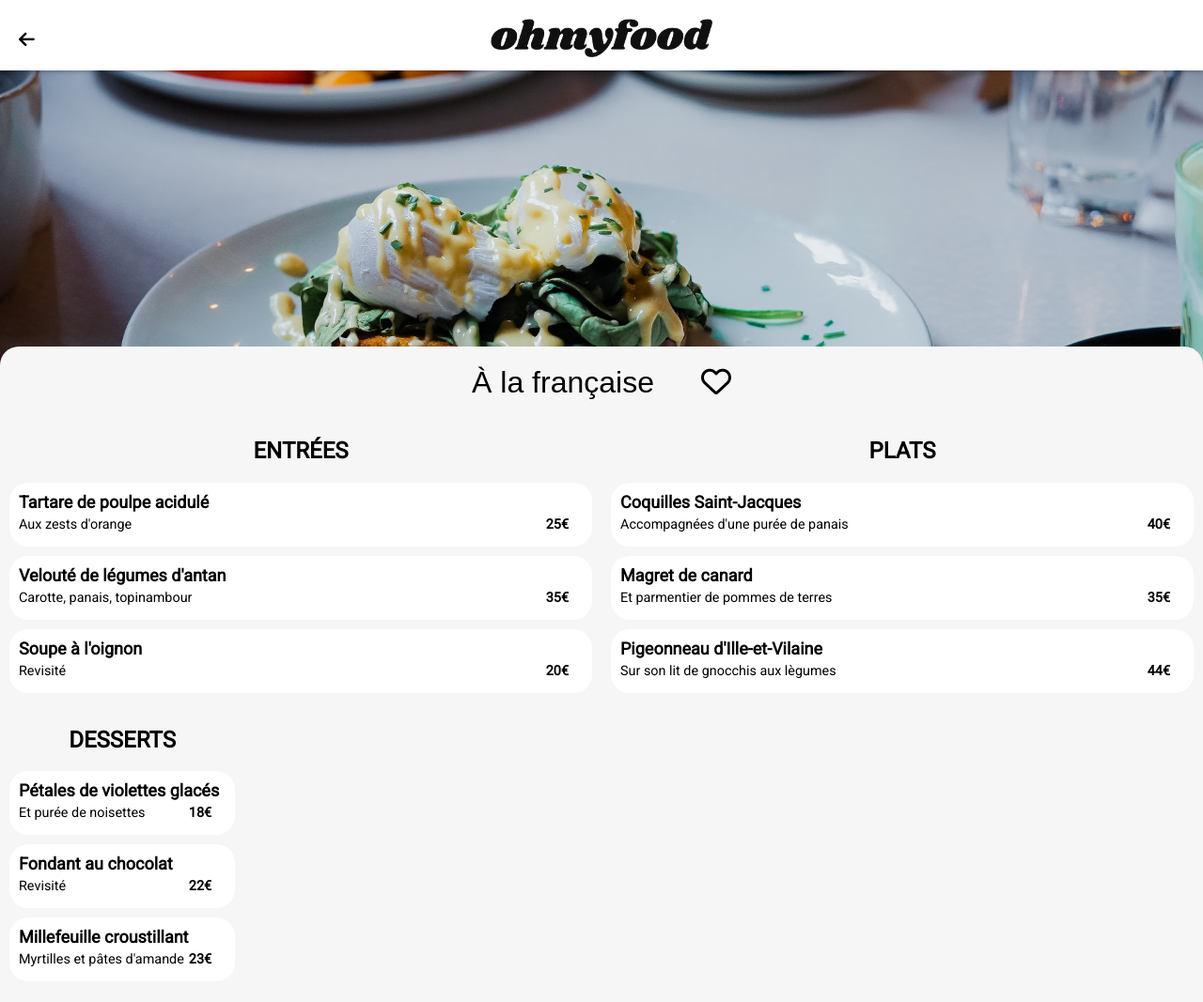
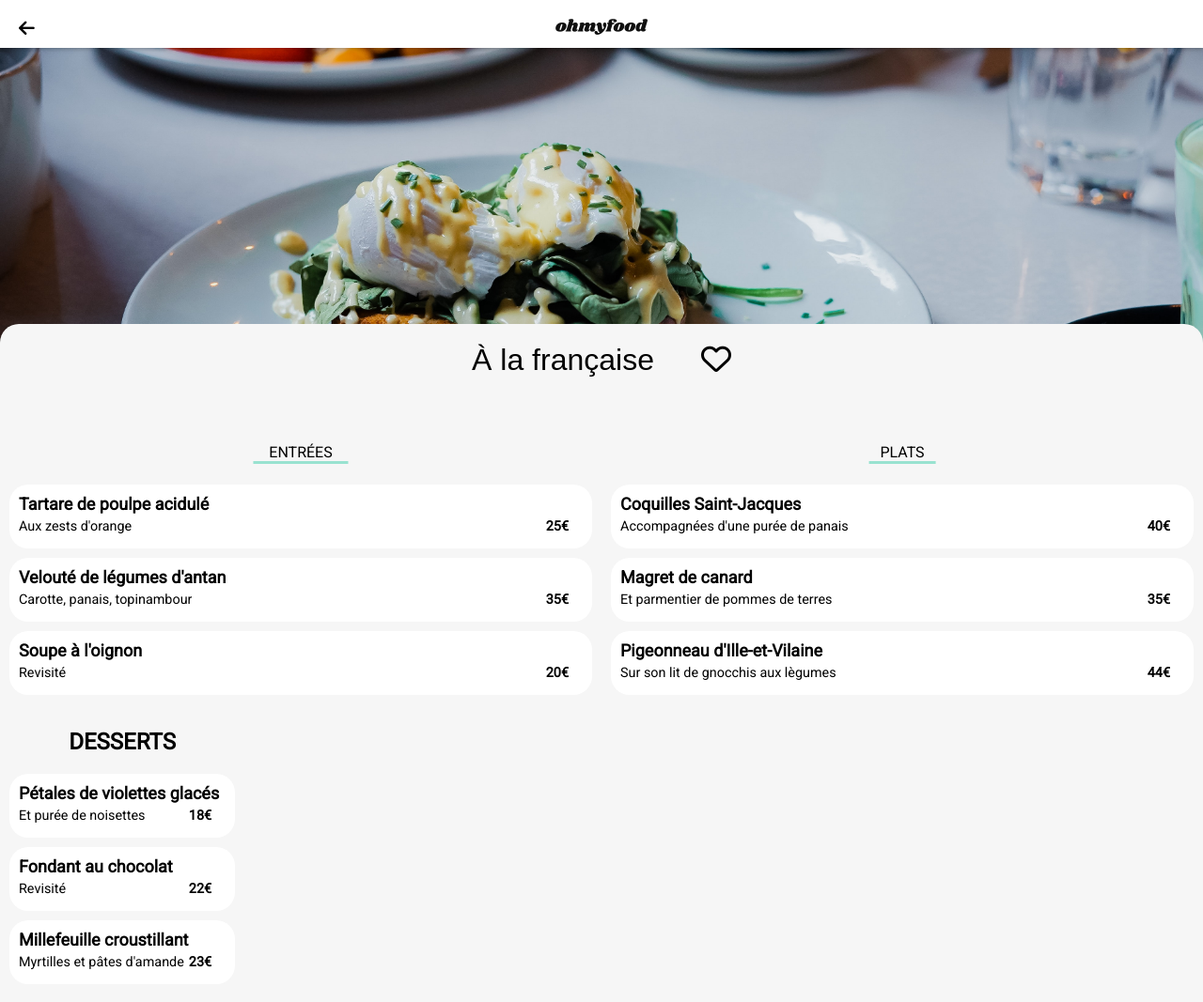
Before and after one commit to Kisala1/AudeAlexandre_3_03022021, a plain HTML site: page src/menu-française.html in a window 1280 px wide. Shown: the top 1067 px of the page at 94% size. Drawn offline with Linux system fonts and the light colour scheme; a web font is replaced by a local one.

Commit message:
Début responsive Accueil

```diff
--- a/src/menu-française.html
+++ b/src/menu-française.html
@@ -62,7 +62,7 @@
         <h1>À la française <span class="like-button"></span></h1>
         <div class="menu__flex">
           <div class="menu__plats">
-            <h2>ENTRÉES</h2>
+            <h2><span>ENTRÉES</span></h2>
             <ul>
               <li>
                 <input
@@ -124,7 +124,7 @@
           </div>
 
           <div class="menu__plats">
-            <h2>PLATS</h2>
+            <h2><span>PLATS</span></h2>
             <ul>
               <li>
                 <input class="check" type="checkbox" name="plat1" id="plat1" />
@@ -177,7 +177,7 @@
             </ul>
           </div>
           <div class="menu-desserts">
-            <h2>DESSERTS</h2>
+            <h2><span>DESSERTS</span></h2>
             <ul>
               <li>
                 <input
--- a/src/sass/styles.scss
+++ b/src/sass/styles.scss
@@ -59,7 +59,7 @@ header {
   box-shadow: 0 1px 5px rgba(0, 0, 0, 0.3);
   position: relative;
   img {
-    max-width: 50%;
+    width: 40%;
   }
 }
 .header-menu {
@@ -504,6 +504,21 @@ footer {
       @include fillingheart;
       @include animheart;
     }
+  }
+header {
+  img {
+   width: 25%;
+  }
+}
+  .localisation {
+    padding: 20px 0;
+    input[type="text"] {
+      font-size: medium;
+      width: 120px;
+    }
+  }
+
+
     /* Fonctionnement */
 
     .fonctionnement {
@@ -532,7 +547,7 @@ footer {
         width: 30%;
       }
     }
-  }
+
   /*------------------ MENUS ---------------------*/
 
   /* Header */
```
Also changed, not shown: src/sass/styles.css, 1 other file.
